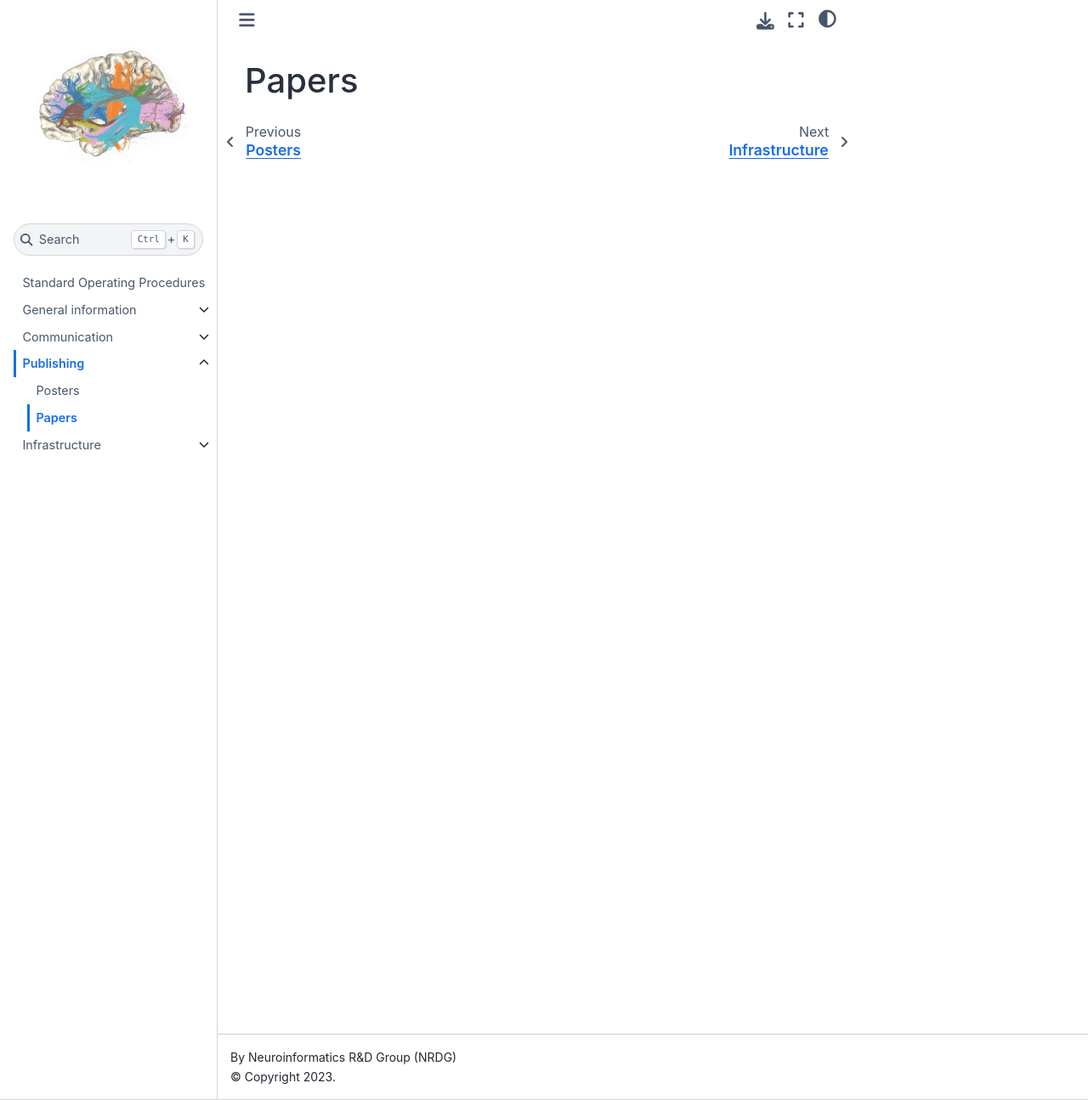
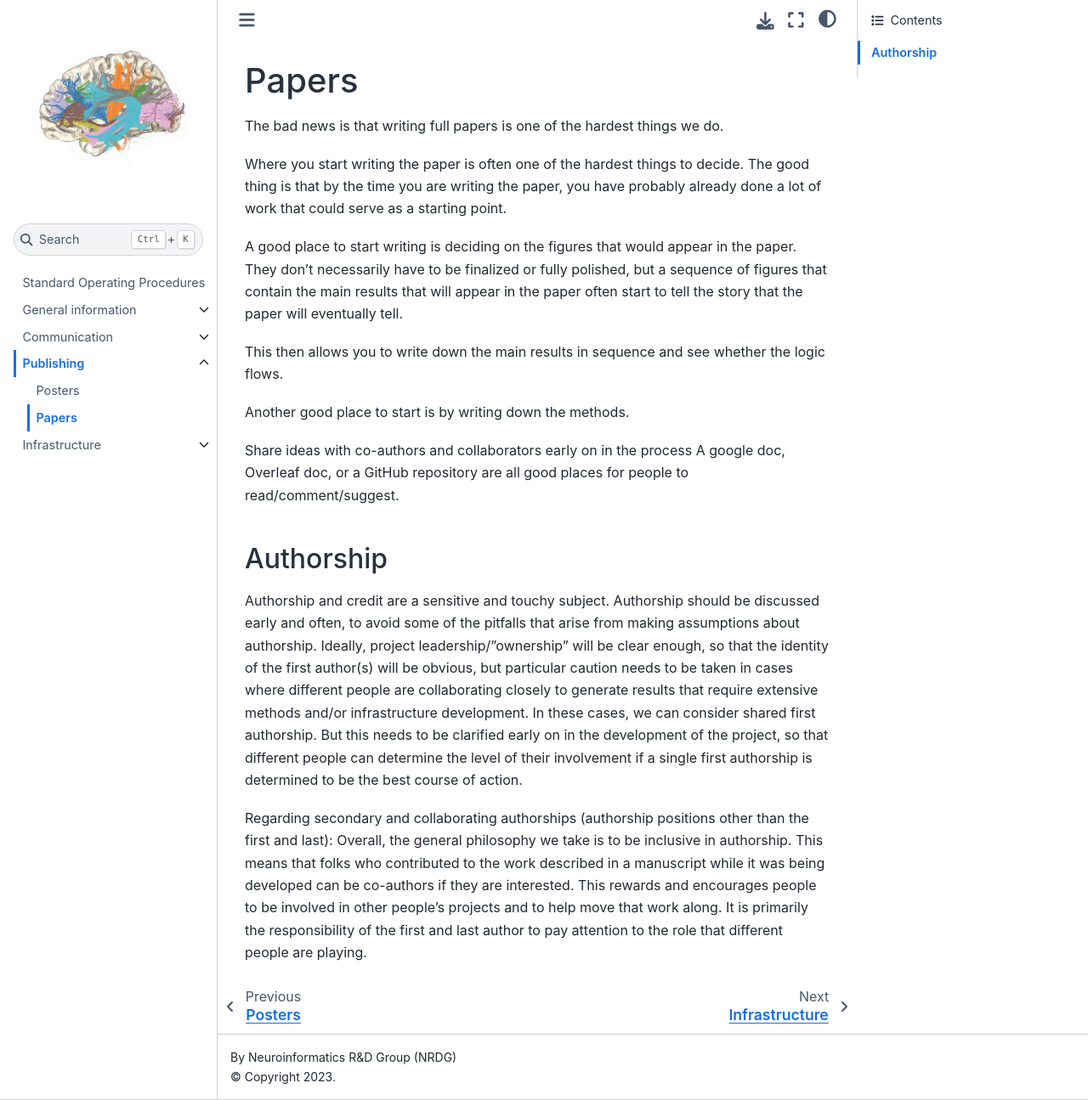
Before and after one commit to nrdg/sop, a Jupyter Book: the page built from publishing/papers.md, in a window 1280 px wide and 1295 px high. Shown: the whole window at 85% size. Built offline with Jupyter Book 1.0.4 settings and Sphinx 7.4.7 and the Sphinx Book theme 1.1.4, drawn with Linux system fonts in a browser that asks for light colours; pages that are not in the unit, such as notebooks, are missing from menus.

Commit message:
Some documentation about authorship, working hours.

```diff
--- a/publishing/papers.md
+++ b/publishing/papers.md
@@ -1 +1,43 @@
 # Papers
+
+The bad news is that writing full papers is one of the hardest things we do.
+
+Where you start writing the paper is often one of the hardest things to decide.
+The good thing is that by the time you are writing the paper, you have probably
+already done a lot of work that could serve as a starting point.
+
+A good place to start writing is deciding on the figures that would appear in
+the paper. They don't necessarily have to be finalized or fully polished, but a
+sequence of figures that contain the main results that will appear in the paper
+often start to tell the story that the paper will eventually tell.
+
+This then allows you to write down the main results in sequence and see whether
+the logic flows.
+
+Another good place to start is by writing down the methods.
+
+Share ideas with co-authors and collaborators early on in the process A google
+doc, Overleaf doc, or a GitHub repository are all good places for people to
+read/comment/suggest.
+
+## Authorship
+
+Authorship and credit are a sensitive and touchy subject. Authorship should be
+discussed early and often, to avoid some of the pitfalls that arise from making
+assumptions about authorship. Ideally, project leadership/"ownership" will be
+clear enough, so that the identity of the first author(s) will be obvious, but
+particular caution needs to be taken in cases where different people are
+collaborating closely to generate results that require extensive methods and/or
+infrastructure development. In these cases, we can consider shared first
+authorship. But this needs to be clarified early on in the development of the
+project, so that different people can determine the level of their involvement
+if a single first authorship is determined to be the best course of action.
+
+Regarding secondary and collaborating authorships (authorship positions other
+than the first and last): Overall, the general philosophy we take is to be
+inclusive in authorship. This means that folks who contributed to the work
+described in a manuscript while it was being developed can be co-authors if they
+are interested. This rewards and encourages people to be involved in other
+people's projects and to help move that work along. It is primarily the
+responsibility of the first and last author to pay attention to the role that
+different people are playing.
```
Also changed, not shown: general/coc.md (+0 -2 lines), general/general.md (+19 -0 lines), intro.md (+4 -0 lines).
